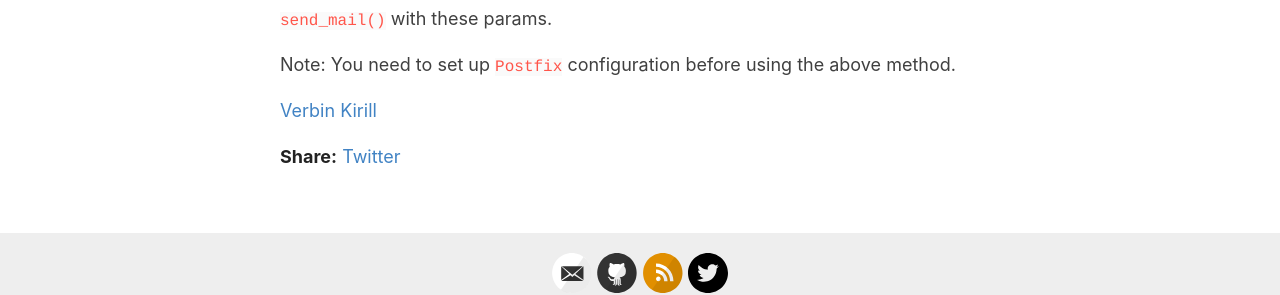
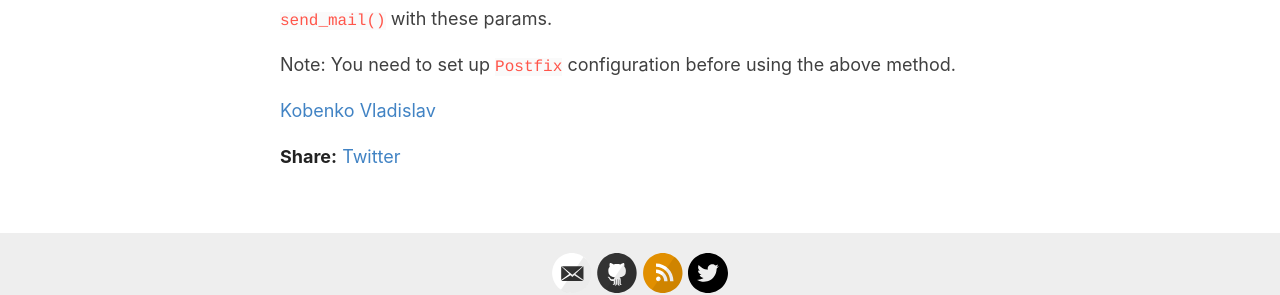
Before and after one commit to XAP-Software/XAP-Software.github.io, a Jekyll site: the page built from _posts/2022-05-21-django_postfix_email_sending.md, in a window 1280 px wide. Shown: the part 1858-2153 px from the top of the page. Built offline with Jekyll 4.4.1, drawn with Linux system fonts in a browser that asks for light colours.

Commit message:
Fixed author

```diff
--- a/_posts/2022-05-21-django_postfix_email_sending.md
+++ b/_posts/2022-05-21-django_postfix_email_sending.md
@@ -2,8 +2,8 @@
 layout: post
 title: How to send emails using Django and Postfix?
 categories: [Python, Django]
-author_github: nevermore17
-author: Verbin Kirill
+author_github: negativename
+author: Kobenko Vladislav
 ---
 
 In case you need to add capabality for sending email notifications from your `Django` app and use `Postfix` mail transfer agent, this article will help you.
```
